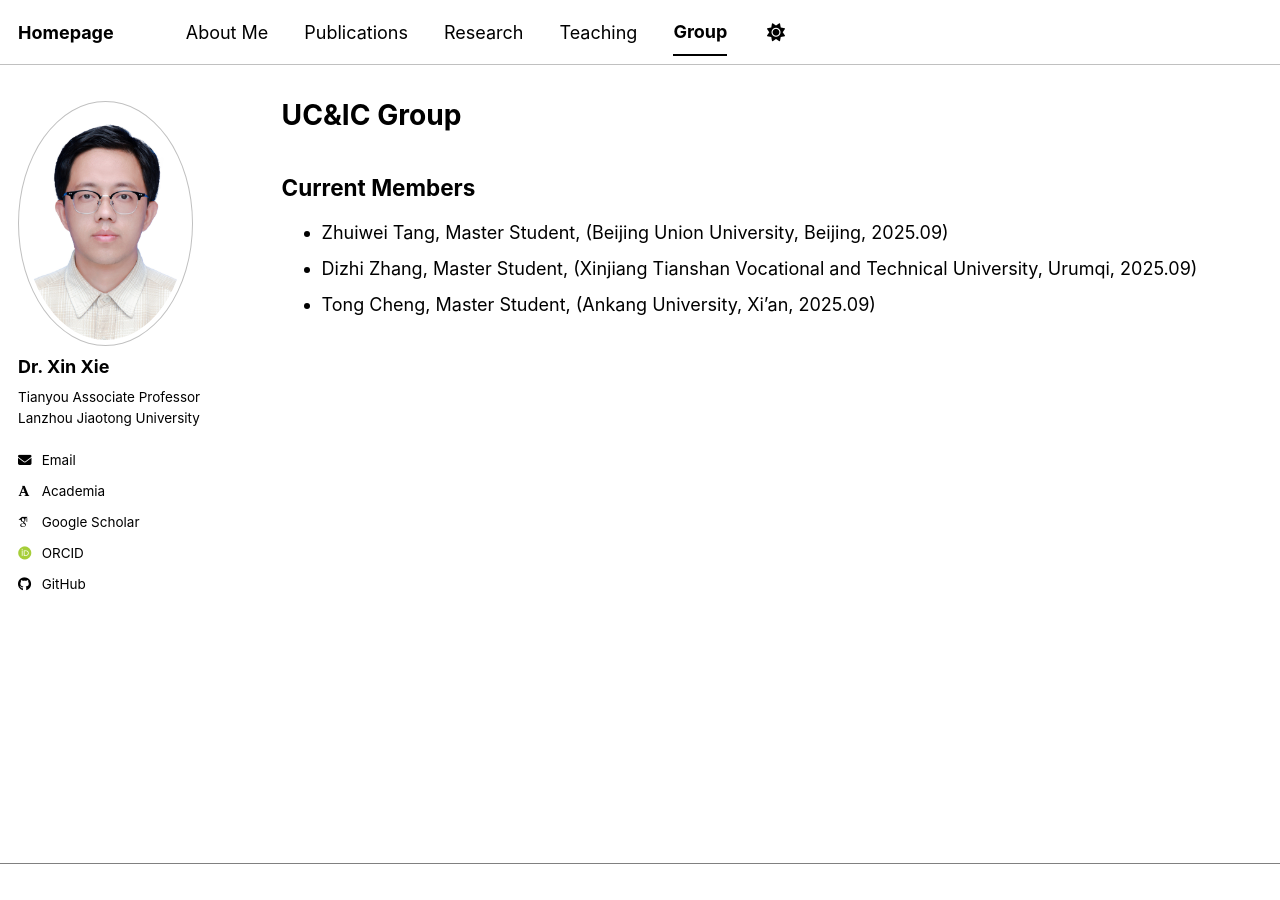
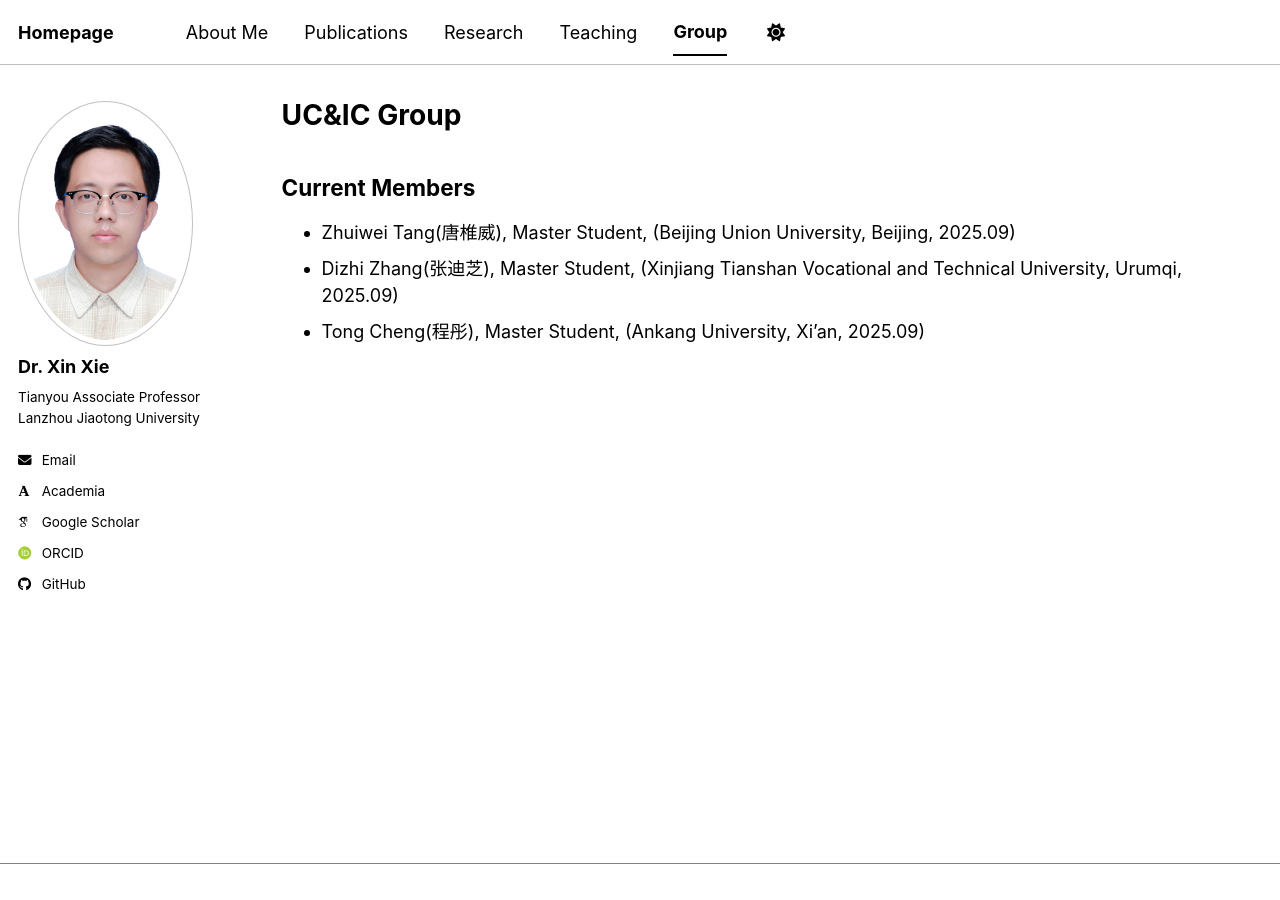
Before and after one commit to xiexin312/xiexin312.github.io, a Jekyll site: the page built from _pages/group.md, in a window 1280 px wide. Built offline with Jekyll 4.4.1, drawn with Linux system fonts in a browser that asks for light colours; some web fonts are replaced; a script bundle is joined from its source files by our own code; library files that are not in the unit come from our copies.

Commit message:
修改group成员

```diff
--- a/_pages/group.md
+++ b/_pages/group.md
@@ -10,6 +10,6 @@ redirect_from:
 {% include base_path %}
 
 ## Current Members
-- Zhuiwei Tang, Master Student, (Beijing Union University, Beijing, 2025.09)
-- Dizhi Zhang, Master Student, (Xinjiang Tianshan Vocational and Technical University, Urumqi, 2025.09)
-- Tong Cheng, Master Student, (Ankang University, Xi'an, 2025.09)
+- Zhuiwei Tang(唐椎威), Master Student, (Beijing Union University, Beijing, 2025.09)
+- Dizhi Zhang(张迪芝), Master Student, (Xinjiang Tianshan Vocational and Technical University, Urumqi, 2025.09)
+- Tong Cheng(程彤), Master Student, (Ankang University, Xi'an, 2025.09)
```
